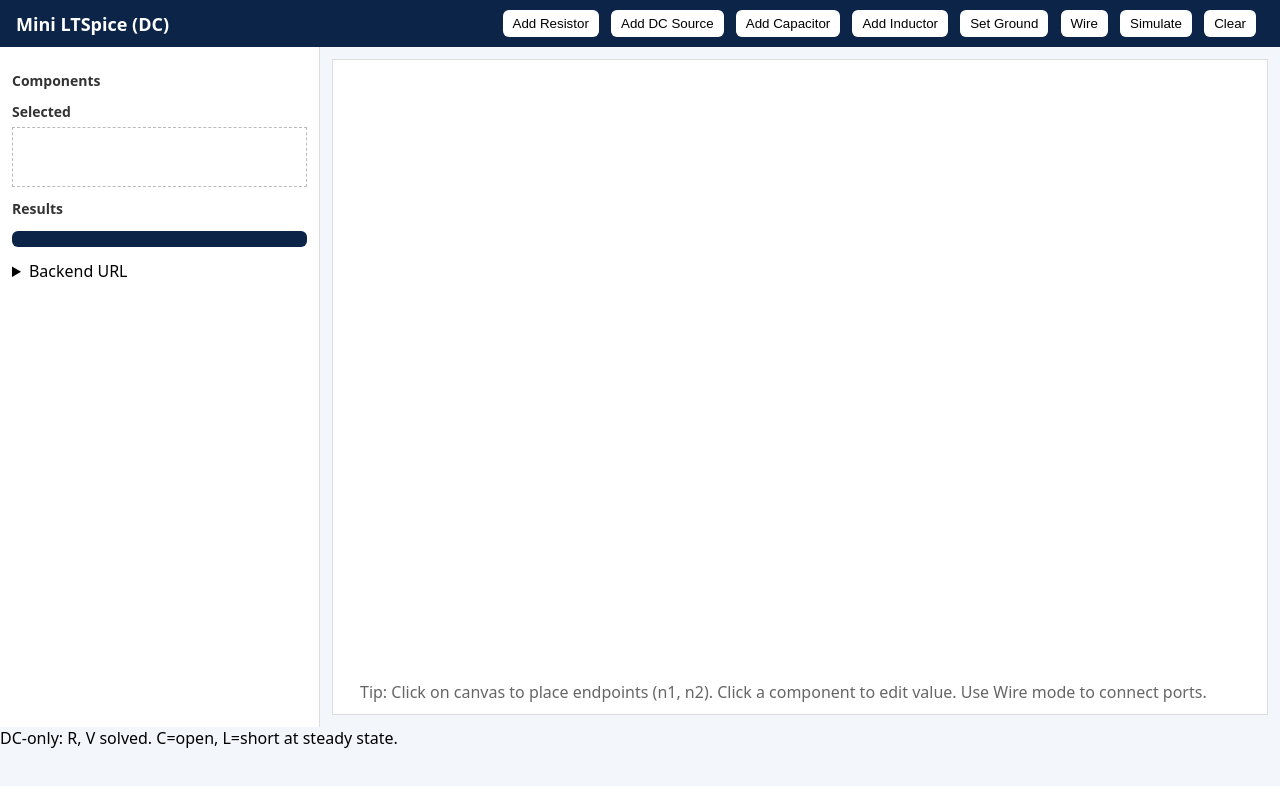
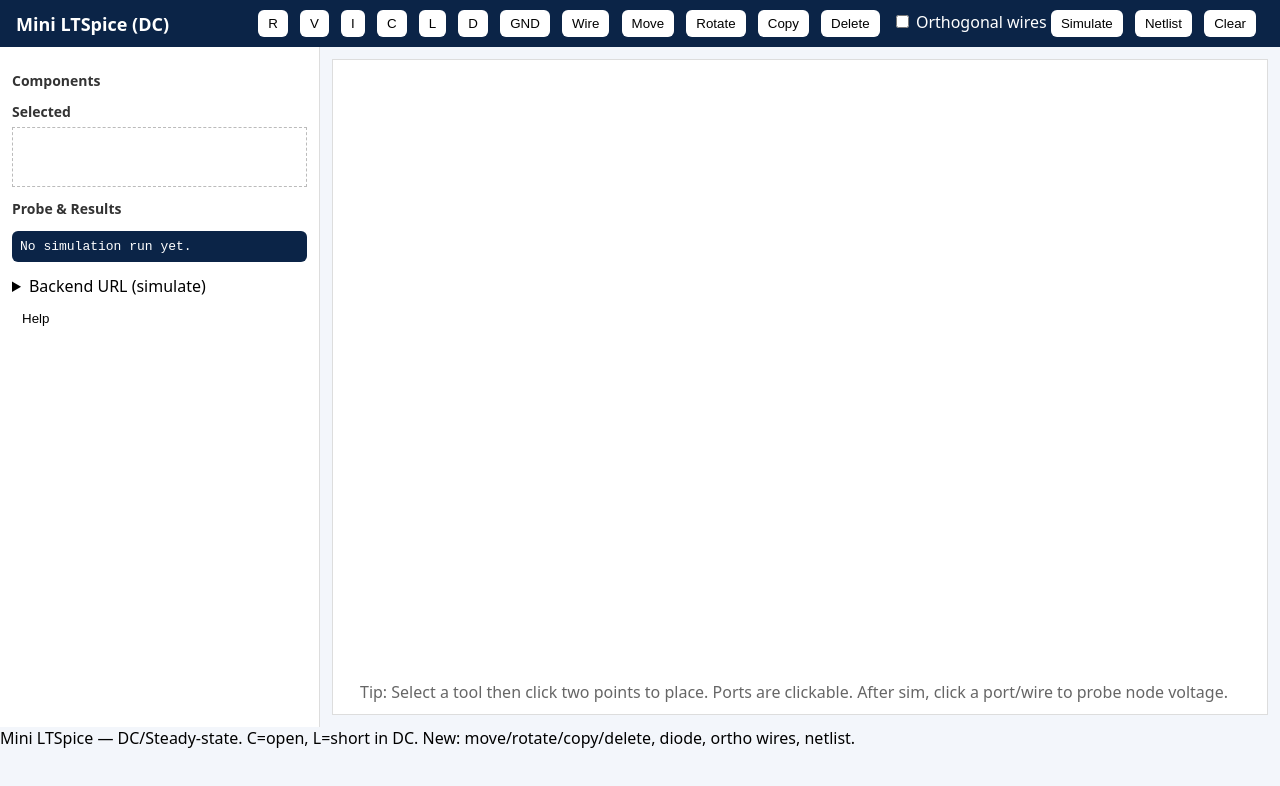
Before and after one commit to RosarioEspadera/Circuit, a plain HTML site: page docs/index.html in a window 1280 px wide. Drawn offline with nearby package versions, Linux system fonts and the light colour scheme; no server answers.

Commit message:
Update index.html

```diff
--- a/docs/index.html
+++ b/docs/index.html
@@ -1,23 +1,37 @@
 <!DOCTYPE html>
 <html lang="en">
 <head>
-  <meta charset="UTF-8" />
-  <meta name="viewport" content="width=device-width, initial-scale=1.0"/>
-  <title>Mini LTSpice – DC Only (Wired)</title>
+  <meta charset="utf-8"/>
+  <meta name="viewport" content="width=device-width,initial-scale=1"/>
+  <title>Mini LTSpice (DC) — Editor</title>
   <link rel="stylesheet" href="styles.css"/>
 </head>
 <body>
   <header>
     <h1>Mini LTSpice (DC)</h1>
     <div class="actions">
-      <button id="btn-add-R">Add Resistor</button>
-      <button id="btn-add-V">Add DC Source</button>
-      <button id="btn-add-C">Add Capacitor</button>
-      <button id="btn-add-L">Add Inductor</button>
-      <button id="btn-add-GND">Set Ground</button>
-      <button id="btn-add-W">Wire</button>
-      <button id="btn-sim">Simulate</button>
-      <button id="btn-clear">Clear</button>
+      <button id="btn-add-R" title="Place resistor (R)">R</button>
+      <button id="btn-add-V" title="Place DC voltage source (V)">V</button>
+      <button id="btn-add-I" title="Place DC current source (I)">I</button>
+      <button id="btn-add-C" title="Place capacitor (C)">C</button>
+      <button id="btn-add-L" title="Place inductor (L)">L</button>
+      <button id="btn-add-D" title="Place diode (D)">D</button>
+      <button id="btn-add-GND" title="Set ground for port">GND</button>
+      <button id="btn-add-W" title="Wire (click-to-click, persistent)">Wire</button>
+
+      <span class="sep"></span>
+
+      <button id="btn-move" title="Move components (drag)">Move</button>
+      <button id="btn-rotate" title="Rotate selected 90°">Rotate</button>
+      <button id="btn-copy" title="Copy selected">Copy</button>
+      <button id="btn-del" title="Delete selected or press Del">Delete</button>
+
+      <span class="sep"></span>
+
+      <label class="opt"><input type="checkbox" id="opt-ortho"/> Orthogonal wires</label>
+      <button id="btn-sim" title="Run DC simulation">Simulate</button>
+      <button id="btn-netlist" title="Generate SPICE-like netlist">Netlist</button>
+      <button id="btn-clear" title="Clear canvas">Clear</button>
     </div>
   </header>
 
@@ -25,32 +39,40 @@
     <aside>
       <h2>Components</h2>
       <div id="list"></div>
+
       <h2>Selected</h2>
       <div id="selected"></div>
-      <h2>Results</h2>
-      <pre id="results"></pre>
+
+      <h2>Probe & Results</h2>
+      <pre id="results">No simulation run yet.</pre>
+
       <details>
-        <summary>Backend URL</summary>
-        <input id="backendUrl" type="text" value="https://circuit-rc1c.onrender.com" />
+        <summary>Backend URL (simulate)</summary>
+        <input id="backendUrl" type="text" value="https://circuit-rc1c.onrender.com"/>
       </details>
+
+      <div style="margin-top:8px">
+        <button id="btn-help">Help</button>
+      </div>
     </aside>
 
     <section class="canvas-wrap">
-      <svg id="canvas" width="1000" height="600"></svg>
-      <div class="hint">Tip: Click on canvas to place endpoints (n1, n2). Click a component to edit value. Use Wire mode to connect ports.</div>
+      <svg id="canvas" width="1100" height="700"></svg>
+      <div class="hint">Tip: Select a tool then click two points to place. Ports are clickable. After sim, click a port/wire to probe node voltage.</div>
     </section>
   </main>
 
   <footer>
-    DC-only: R, V solved. C=open, L=short at steady state.
+    Mini LTSpice — DC/Steady-state. C=open, L=short in DC. New: move/rotate/copy/delete, diode, ortho wires, netlist.
   </footer>
 
   <script src="app.js"></script>
   <script src="https://cdn.jsdelivr.net/npm/axios/dist/axios.min.js"></script>
   <script>
-    function getBackendUrl() { return document.getElementById("backendUrl").value.replace(/\/$/,""); }
-    async function keepAlive(){ const url=getBackendUrl(); try{ const r=await axios.get(url+"/health"); console.log("KeepAlive", r.status);}catch(e){console.warn("KeepAliveErr", e.message);} }
+    function getBackendUrl(){ return document.getElementById('backendUrl').value.replace(/\/$/,''); }
+    async function keepAlive(){ try{ const r=await axios.get(getBackendUrl()+"/health"); console.log("backend:", r.status); }catch(e){ console.warn("keepAlive failed:", e.message); } }
     setInterval(keepAlive, 5*60*1000); keepAlive();
+    document.getElementById('btn-help').onclick = ()=> alert("Tools: Pick component → click two grid points to place. Use Wire to connect ports. Move to drag. Rotate rotates selected. Copy duplicates. Delete removes. Netlist outputs a SPICE-like netlist. After simulate, click ports/wires to probe node voltage.");
   </script>
 </body>
 </html>
```
